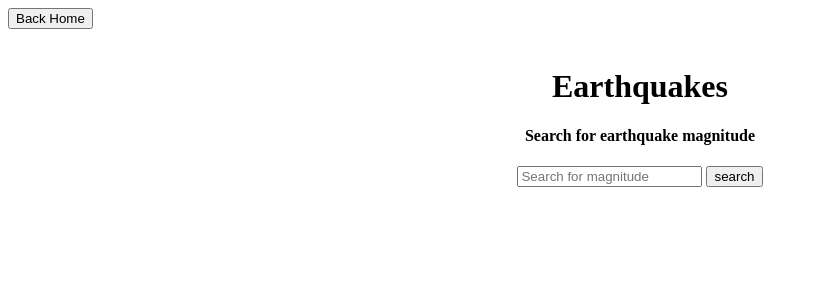
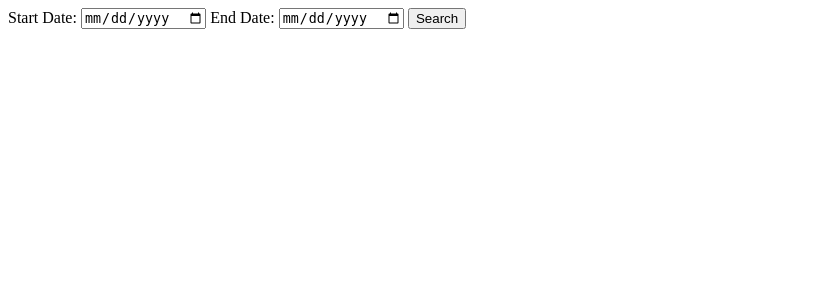
Before and after one commit to DawnSovereign/Weather-disaster-Info, a Flask app: page /earthquakes in a window 1280 px wide. Shown: the top 300 px of the page, without its empty margins (0-818 px from the left). Run offline with Flask 3, Linux system fonts and the light colour scheme; data that the repository does not hold is empty; some libraries are stand-ins or nearby versions.

Commit message:
added start date and end date or user to input and search for earquake. City will display

```diff
--- a/app.py
+++ b/app.py
@@ -1,26 +1,16 @@
-from flask import Flask, render_template, request, redirect, url_for
-from flask_bootstrap import Bootstrap5
-import requests, json
+from flask import Flask, render_template, request
+import requests
+
 app = Flask(__name__)
-bootstrap = Bootstrap5(app)
-
-@app.route('/')
-def home():
-    return render_template("home.html")
-
-@app.route('/tornado')
-def tornado():
-    return render_template("tornado.html")
 
 @app.route('/earthquakes', methods=['GET'])
 def earthquakes():
-    start_date = '2023-02-01'
-    end_date = '2023-02-28'
-    url = f'https://earthquake.usgs.gov/fdsnws/event/1/query?format=geojson&starttime={start_date}&endtime={end_date}'
+    start_date = request.args.get('start_date')
+    end_date = request.args.get('end_date')
+    url = f'https://earthquake.usgs.gov/fdsnws/event/1/query?format=geojson&starttime={start_date}&endtime={end_date}&minmagnitude=5'
 
     response = requests.get(url)
     data = response.json()
-    # print(data)
 
     earthquakes = []
     features = data.get('features', [])
@@ -30,19 +20,64 @@ def earthquakes():
         earthquake = {'place': place, 'magnitude': magnitude}
         earthquakes.append(earthquake)
 
-    return render_template('earthquakes.html', earthquakes=earthquakes, data=data)
+    cities = [earthquake['place'] for earthquake in earthquakes]
+    magnitudes = [earthquake['magnitude'] for earthquake in earthquakes]
+
+    return render_template('earthquakes.html', cities=cities, magnitudes=magnitudes)
 
 
 
 
-@app.route('/handle_selection', methods = ['GET', 'POST'])
-def handle_selection():
-    selected_option = request.form.get('selected_option')
 
-    if selected_option == 'tornado':
-        return redirect(url_for('tornado'))
+# from flask import Flask, render_template, request, redirect, url_for
+# import requests
+# from flask_bootstrap import Bootstrap5
 
-    elif selected_option == 'earthquakes':
-        return redirect(url_for('earthquakes'))
 
-    return redirect(url_for('home'))  # Home page is redirected if no option is selected
+# app = Flask(__name__)
+# bootstrap = Bootstrap5(app)
+
+# @app.route('/')
+# def home():
+#     return render_template("home.html")
+
+# @app.route('/tornado')
+# def tornado():
+#     return render_template("tornado.html")
+
+# @app.route('/earthquakes', methods=['GET'])
+# def earthquakes():
+#     start_date = request.args.get('start_date')
+#     end_date = request.args.get('end_date')
+#     magnitude = request.args.get('magnitude')
+
+#     url = f'https://earthquake.usgs.gov/fdsnws/event/1/query?format=geojson&starttime={start_date}&endtime={end_date}&minmagnitude={magnitude}'
+#     response = requests.get(url)
+#     data = response.json()
+#     print(data)
+
+#     earthquakes = []
+#     features = data.get('features', [])
+#     for feature in features:
+#         place = feature['properties']['place']
+#         magnitude = feature['properties']['mag']
+#         earthquake = {'place': place, 'magnitude': magnitude}
+#         earthquakes.append(earthquake)
+
+#     cities = [earthquake['place'] for earthquake in earthquakes]
+#     magnitudes = [earthquake['magnitude'] for earthquake in earthquakes]
+
+#     return render_template('earthquakes.html', cities=cities, magnitudes=magnitudes)
+
+
+# @app.route('/handle_selection', methods = ['GET', 'POST'])
+# def handle_selection():
+#     selected_option = request.form.get('selected_option')
+
+#     if selected_option == 'tornado':
+#         return redirect(url_for('tornado'))
+
+#     elif selected_option == 'earthquakes':
+#         return redirect(url_for('earthquakes'))
+
+#     return redirect(url_for('home'))  # Home page is redirected if no option is selected
--- a/templates/earthquakes.html
+++ b/templates/earthquakes.html
@@ -6,28 +6,34 @@
   </head>
   <body>
 
-    <a href="{{ url_for('home') }}"><button type="button" class="btn btn-dark">Back Home</button></a>
-    <br><br>
-    <h1>Earthquakes</h1>
+    <form action="/earthquakes" method="GET">
+      <label for="start_date">Start Date:</label>
+      <input type="date" id="start_date" name="start_date" required>
 
-<!-- Add user input -->
-<!-- magnitude -->
-<!--  -->
+      <label for="end_date">End Date:</label>
+      <input type="date" id="end_date" name="end_date" required>
 
-<!-- Ge user input code -->
-<form class="userinput" method="GET" action="/earthquakes">
-  <h4>Search for earthquake magnitude</h4>
-  <input type="text" placeholder="Search for magnitude">
-  <button type="button" class="btn btn-primary">search</button>
+      <!-- <label for="magnitude">Magnitude:</label>
+      <input type="number" id="magnitude" name="magnitude" required> -->
 
-</form>
+      <button type="submit" value="search">Search</button>
+    </form>
 
-
-      {% for earthquake in earthquakes %}
-      <div class ="card">
-      <li>Location: {{ earthquake.place }}, Magnitude: {{ earthquake.magnitude }}</li>
-    </div>
-      {% endfor %}
+    {% if cities %}
+      <h2>Search Results</h2>
+      <table>
+        <tr>
+          <th>City</th>
+          <th>Magnitude</th>
+        </tr>
+        {% for index in range(cities|length) %}
+          <tr>
+            <td>{{ cities[index] }}</td>
+            <td>{{ magnitudes[index] }}</td>
+          </tr>
+        {% endfor %}
+      </table>
+    {% endif %}
 
 
   </body>
```
